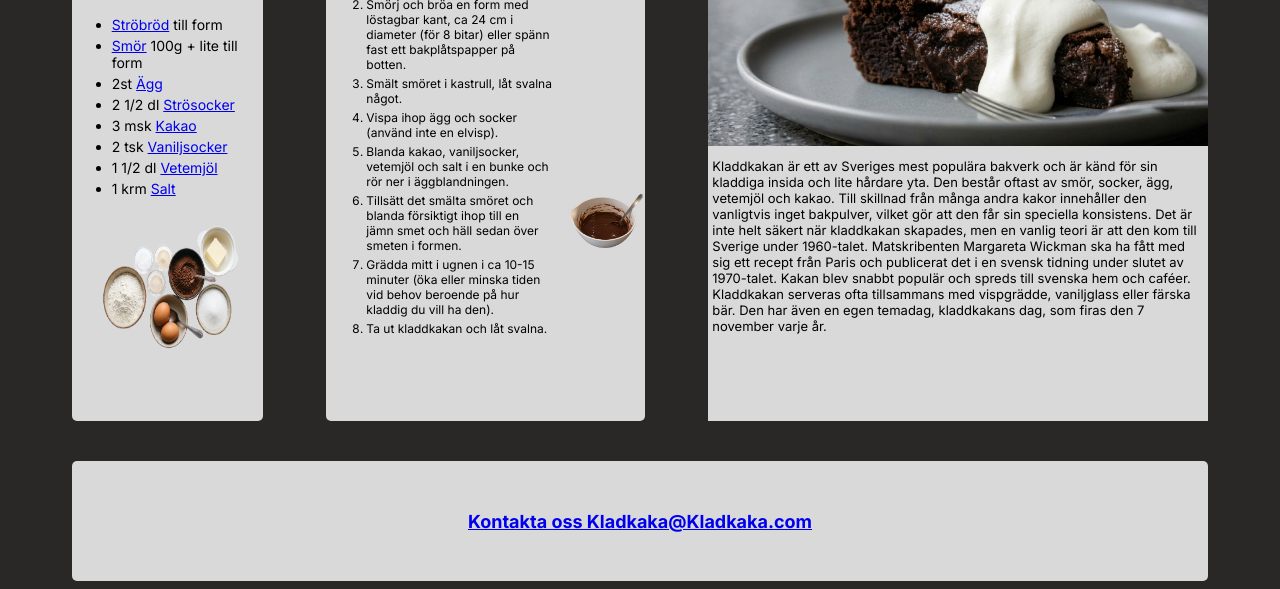
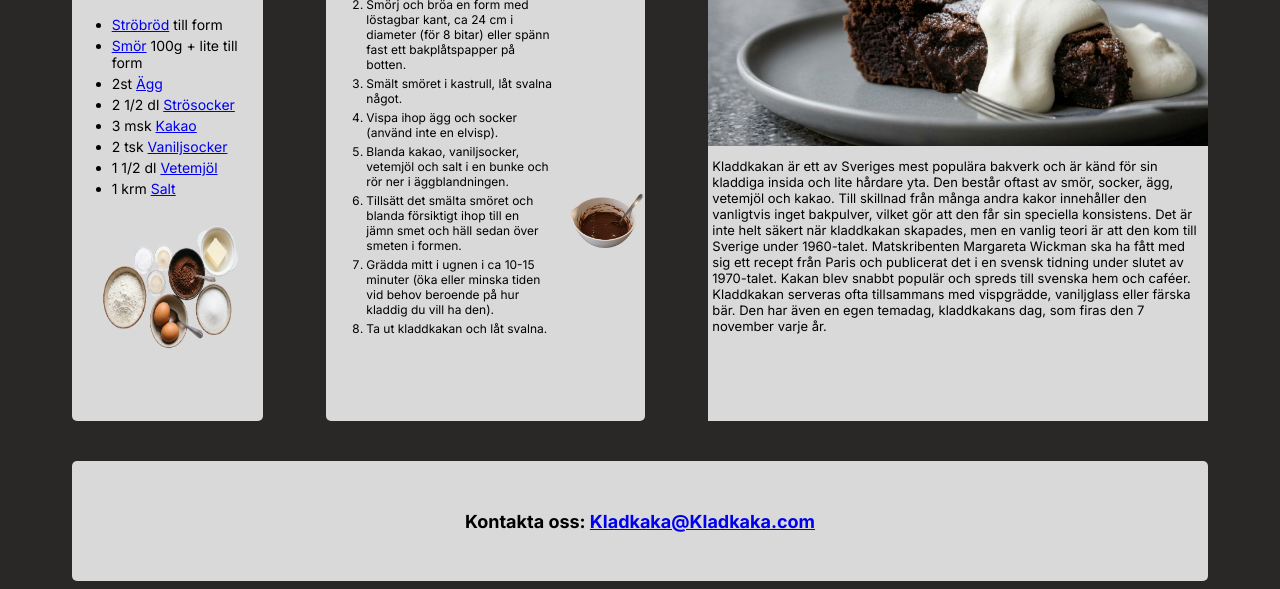
Before and after one commit to LeoBostrom1/WebProjekt1, a plain HTML site: page index.html in a window 1280 px wide. Shown: the part 267-856 px from the top of the page. Drawn offline with Linux system fonts and the light colour scheme; a web font is replaced by a local one.

Commit message:
ändra lite i footer så det är p elemnt för Kontakta Oss

```diff
--- a/index.html
+++ b/index.html
@@ -66,7 +66,7 @@ Kladdkakan serveras ofta tillsammans med vispgrädde, vaniljglass eller färska
 
 
     <footer>
-        <a href="Kladkaka@Kladkaka.com">Kontakta oss Kladkaka@Kladkaka.com</a>
+       <p> Kontakta oss: <a href="Kladkaka@Kladkaka.com">Kladkaka@Kladkaka.com</a></p>
 
 
     </footer>
```
